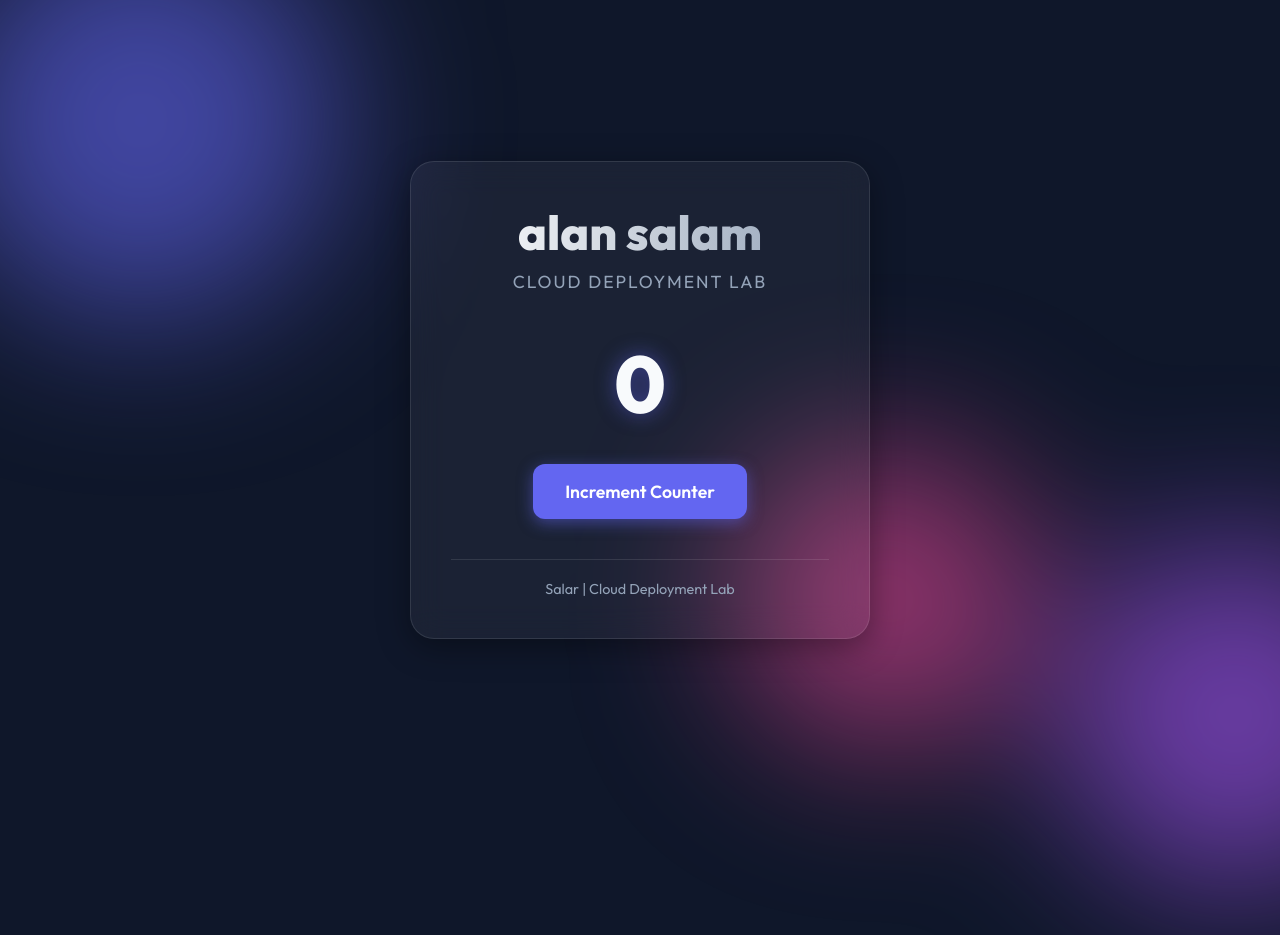
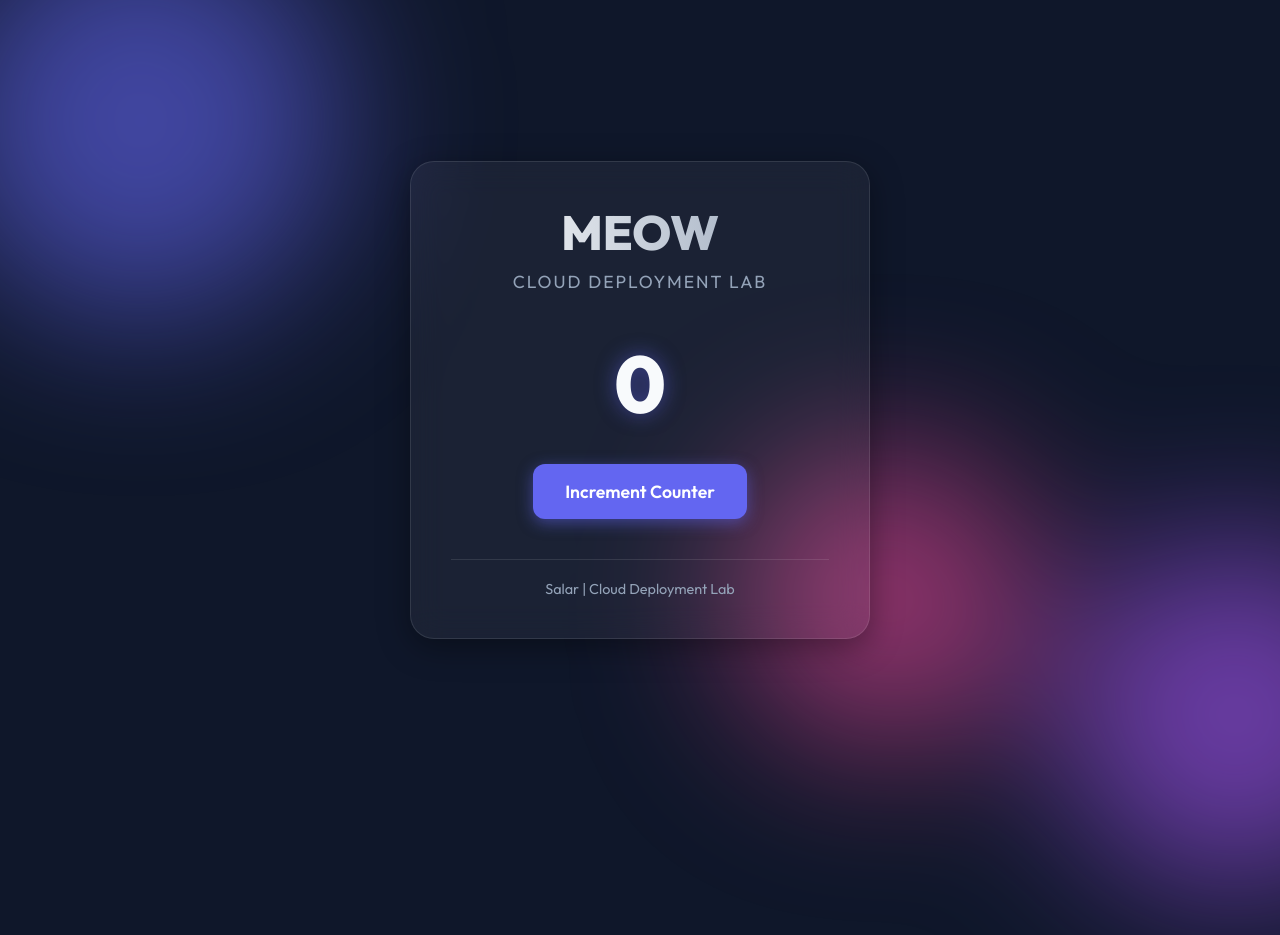
Before and after one commit to salarsulaiman20/lab4, a website: page index.html in a window 1280 px wide. Shown: the top 935 px of the page. Drawn offline with Linux system fonts and the light colour scheme.

Commit message:
Updated name

```diff
--- a/index.html
+++ b/index.html
@@ -22,7 +22,7 @@
     <main class="container">
         <section class="glass-card">
             <header>
-                <h1 id="user-name">alan salam</h1>
+                <h1 id="user-name"> MEOW </h1>
                 <p class="subtitle">Cloud Deployment Lab</p>
             </header>
 
```
